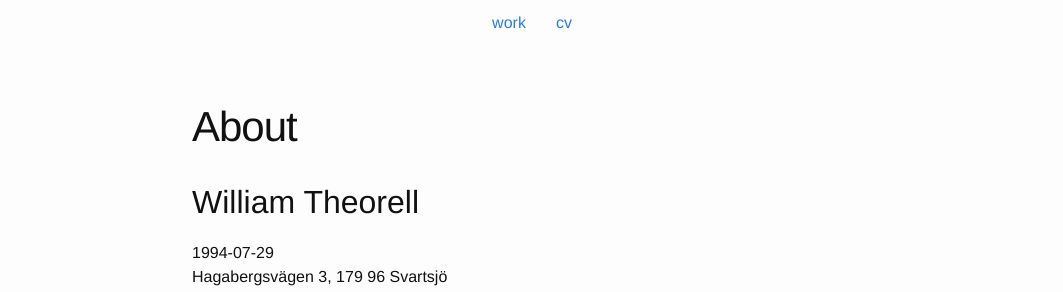
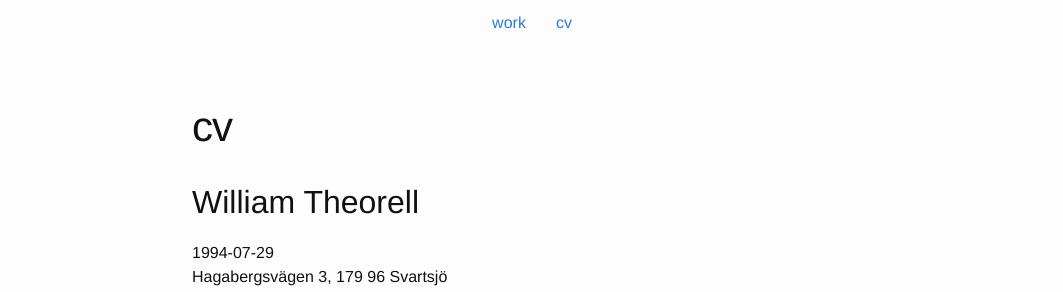
Before and after one commit to williamtheorell/williamtheorell.github.io, a Jekyll site: the page built from about.md, in a window 1280 px wide. Shown: the part 456-748 px from the top of the page, without its empty margins (108-1171 px from the left). Built offline with Jekyll 4.4.1, drawn with Linux system fonts in a browser that asks for light colours.

Commit message:
cv update

```diff
--- a/about.md
+++ b/about.md
@@ -1,7 +1,7 @@
 ---
 layout: page
-title: About
-permalink: /about/
+title: cv
+permalink: /cv/
 ---
 
 # William Theorell
```
Also changed, not shown: _posts/2016-11-15-N57-Mountain-Bike-Helmet.md (+1 -1 lines).
